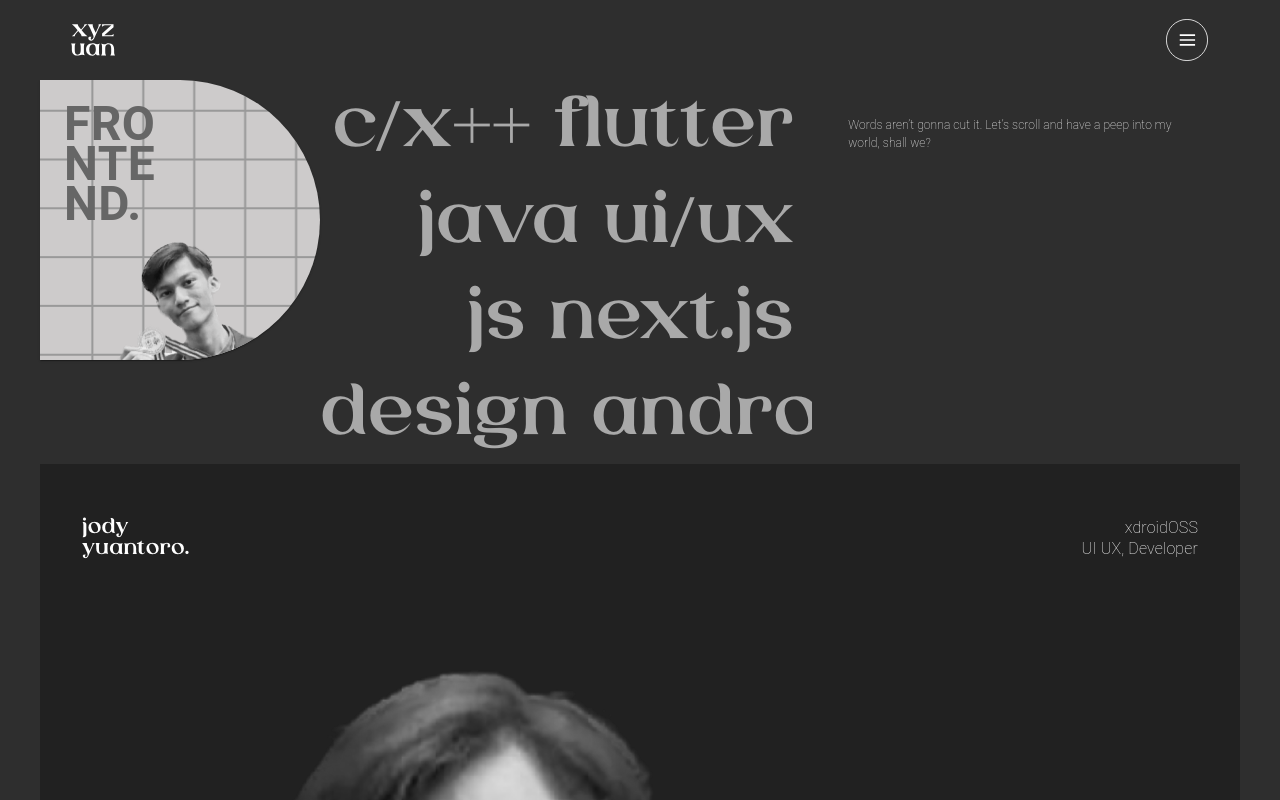
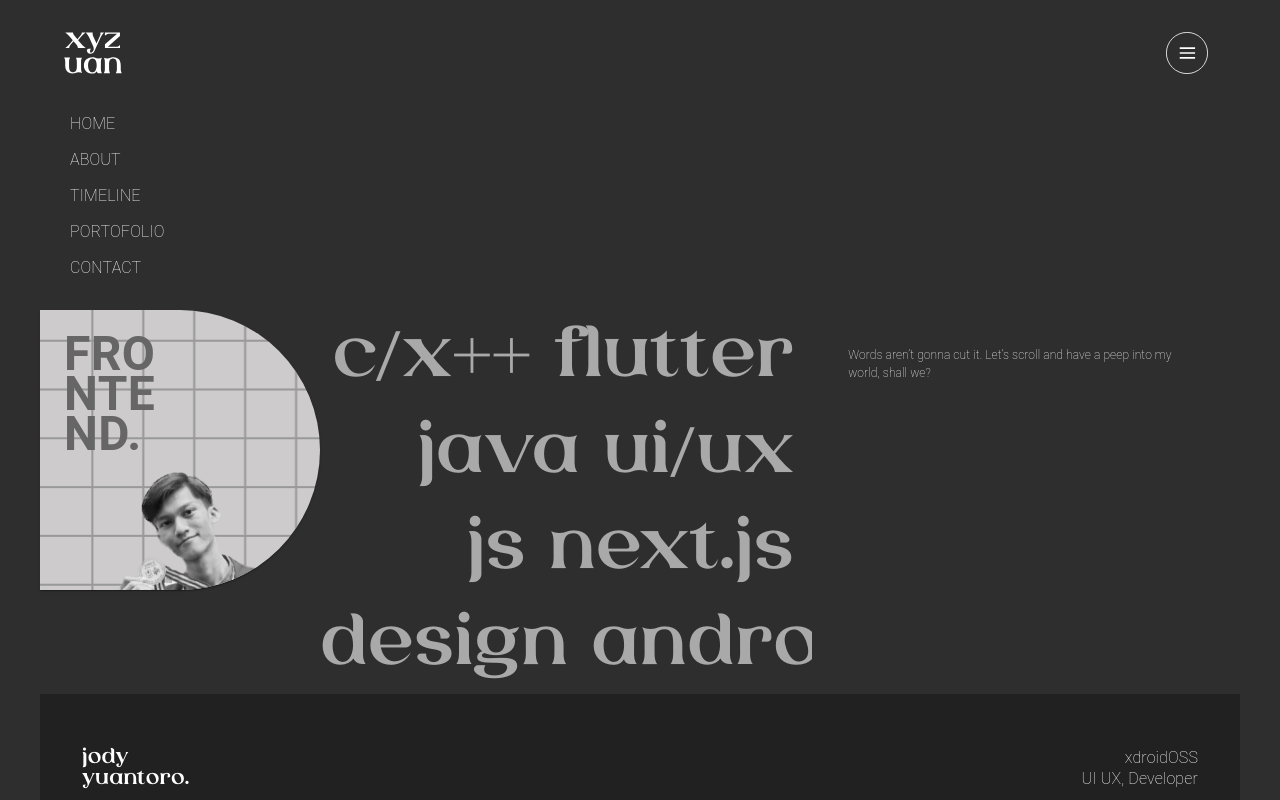
Before and after one commit to xyzuan/xyzuanFtReact, a Next.js app: page / in a window 1280 px wide. Both pictures are taken after a click on the button 1187 px from the left and 40 px from the top of the page. Shown: the top 800 px of the page. Built offline with nearby package versions, Linux system fonts and the light colour scheme.

Commit message:
main: Create NavOpen function

```diff
--- a/src/app/components/Header.tsx
+++ b/src/app/components/Header.tsx
@@ -1,16 +1,50 @@
+"use client";
+
 import React from "react";
-import { AppBar, Box, Container, IconButton, Toolbar } from "@mui/material";
+import {
+  AppBar,
+  Box,
+  Container,
+  Grid,
+  IconButton,
+  Link,
+  Toolbar,
+  Typography,
+} from "@mui/material";
 import Image from "next/image";
+import { useEffect, useState } from "react";
 
 function Header() {
+  const [isSticky, setIsSticky] = useState(false);
+  const [showNavbar, setShowNavbar] = useState(false);
+
+  useEffect(() => {
+    const handleScroll = () => {
+      setIsSticky(window.scrollY > 0);
+    };
+    window.addEventListener("scroll", handleScroll);
+    return () => {
+      window.removeEventListener("scroll", handleScroll);
+    };
+  }, []);
+
+  const toggleNavbar = () => {
+    setShowNavbar((prevShowNavbar) => !prevShowNavbar);
+  };
+
   return (
+    <>
       <AppBar
         position="sticky"
         sx={{
+          position: "sticky",
           background: "#2e2e2e",
           color: "#fff",
           boxShadow: "none",
-        height: "80px",
+          // height: isSticky ? "80px" : "120px",
+          minHeight: "80px",
+          borderBottom: isSticky ? "1px solid #666666" : "none",
+          transition: "border-color 0.3s ease-in-out, height 0.1s ease-in-out",
         }}
       >
         <Toolbar
@@ -21,18 +55,60 @@ function Header() {
           <Container
             sx={{
               display: "flex",
-            height: 1,
               flexDirection: "row",
             }}
           >
             <Image width="58" height="58" src="/assets/xyzuan.svg" alt="" />
             <Box sx={{ flexGrow: 1 }} />
-          <IconButton>
-            <Image width="42" height="52" src="/assets/NavBurger.svg" alt="" />
+            <IconButton onClick={toggleNavbar}>
+              <Image
+                width="42"
+                height="52"
+                src="/assets/NavBurger.svg"
+                alt=""
+              />
             </IconButton>
           </Container>
         </Toolbar>
+        {showNavbar && (
+          <Container
+            sx={{
+              backgroundColor: "#2e2e2e",
+              paddingLeft: "32px",
+              paddingBottom: "24px",
+            }}
+          >
+            <Grid>
+              <Link href="#" color="inherit" underline="none">
+                <Typography sx={{ fontWeight: 100, padding: "6px" }}>
+                  HOME
+                </Typography>
+              </Link>
+              <Link href="#about" color="inherit" underline="none">
+                <Typography sx={{ fontWeight: 100, padding: "6px" }}>
+                  ABOUT
+                </Typography>
+              </Link>
+              <Link href="#timeline" color="inherit" underline="none">
+                <Typography sx={{ fontWeight: 100, padding: "6px" }}>
+                  TIMELINE
+                </Typography>
+              </Link>
+              <Link href="#portofolio" color="inherit" underline="none">
+                <Typography sx={{ fontWeight: 100, padding: "6px" }}>
+                  PORTOFOLIO
+                </Typography>
+              </Link>
+              <Link href="#contact" color="inherit" underline="none">
+                <Typography sx={{ fontWeight: 100, padding: "6px" }}>
+                  CONTACT
+                </Typography>
+              </Link>
+            </Grid>
+          </Container>
+        )}
       </AppBar>
+    </>
   );
 }
 
```
Lines whose indentation alone changed are shown as unchanged.
